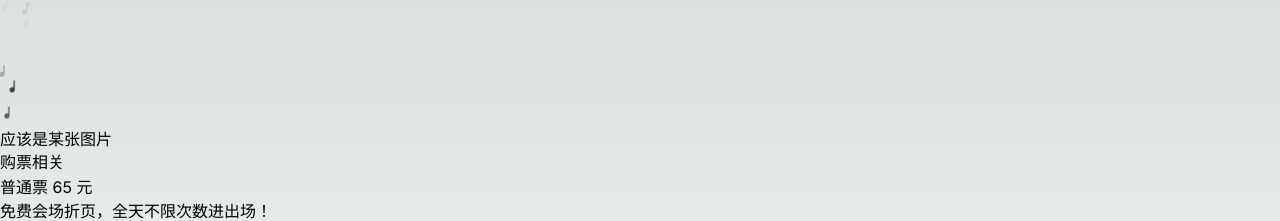
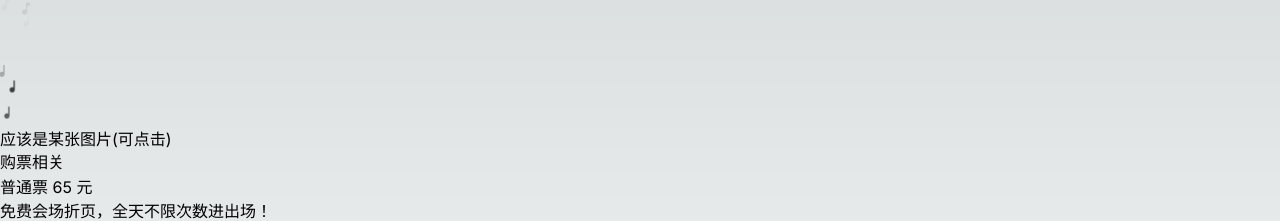
Before and after one commit to Ayaloia/WHTHO7, a Next.js app: page / in a window 1280 px wide. Shown: the part 4106-4327 px from the top of the page. Built offline with nearby package versions, Linux system fonts and the light colour scheme; a web font is replaced by a local one.

Commit message:
fix: 调整修复了一些动画的时机以及小缺陷

```diff
--- a/app/page.tsx
+++ b/app/page.tsx
@@ -631,6 +631,7 @@ export function THOMsgList() {
             viewport={{
                 margin: "10% 0px -30% 0px",
                 amount: 0,
+                once: true,
             }}
             className="space-y-1  m-x-auto m-t-10">
             {msgMap.map((msg, index) => (
@@ -761,6 +762,7 @@ export function MiniLiveCard() {
     const logoShowDivRef = useRef<HTMLDivElement>(null);
     const showYuuhei = useInView(logoShowDivRef, {
         margin: "0px 0px -40% 0px",
+        once: true,
     });
     return (
         <SkewedCard className="md:flex-3 lg:flex-5 flex flex-col lt-md:h-250px gap-2">
@@ -848,7 +850,7 @@ export function ClickToShowMusicNote({
     );
     const musicNoteSvg = [MdiMusic, MdiMusicNote, MdiMusicNoteQuarter];
     return (
-        <motion.div
+        <div
             className={`${className ?? ""}`}
             onClick={() => {
                 setMusicNotes((draft) => {
@@ -859,11 +861,10 @@ export function ClickToShowMusicNote({
                         noteType: Math.floor(Math.random() * 3),
                     });
                 });
-            }}
-            whileTap={{
-                scale: 0.9,
             }}>
-            {children}
+            <motion.div className="h-full w-full" whileTap={{ scale: 0.9 }}>
+                {children}
+            </motion.div>
             {musicNotes.map((item, _) => (
                 <motion.div
                     key={item.x}
@@ -890,7 +891,7 @@ export function ClickToShowMusicNote({
                     })}
                 </motion.div>
             ))}
-        </motion.div>
+        </div>
     );
 }
 
@@ -915,8 +916,8 @@ export function THOMusicActivities() {
                     <div className="absolute bottom-0 left-0% w-full h-16px">
                         <MusicNoteSpring />
                     </div>
-                    <ClickToShowMusicNote className="absolute right-0 top-30% md:top-70% h-100px w-100px z-10">
-                        <p className="text-center">应该是某张图片</p>
+                    <ClickToShowMusicNote className="absolute right-0 top-30% md:top-60% h-100px w-100px z-10">
+                        <p className="text-center">应该是某张图片(可点击)</p>
                     </ClickToShowMusicNote>
                 </SkewedCard>
             </div>
```
